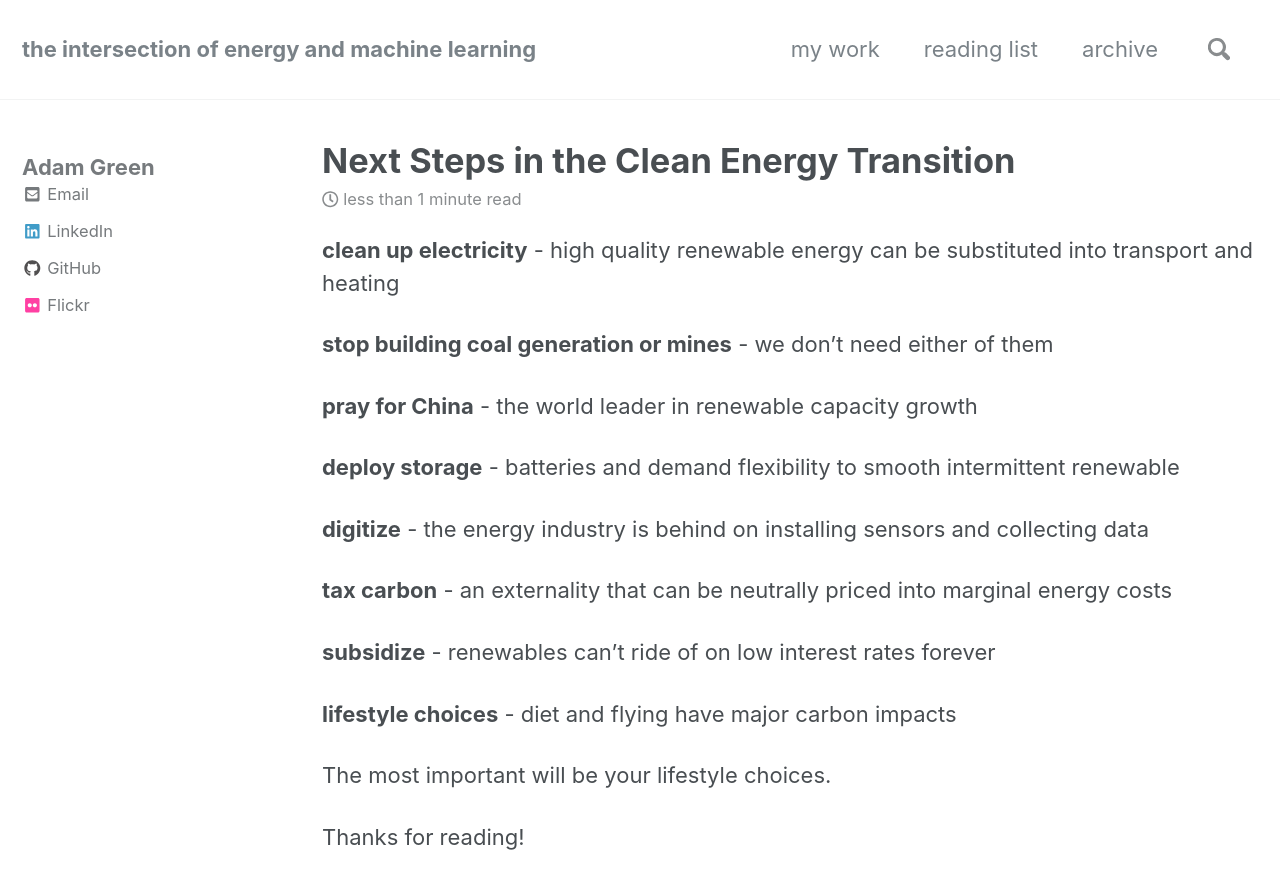
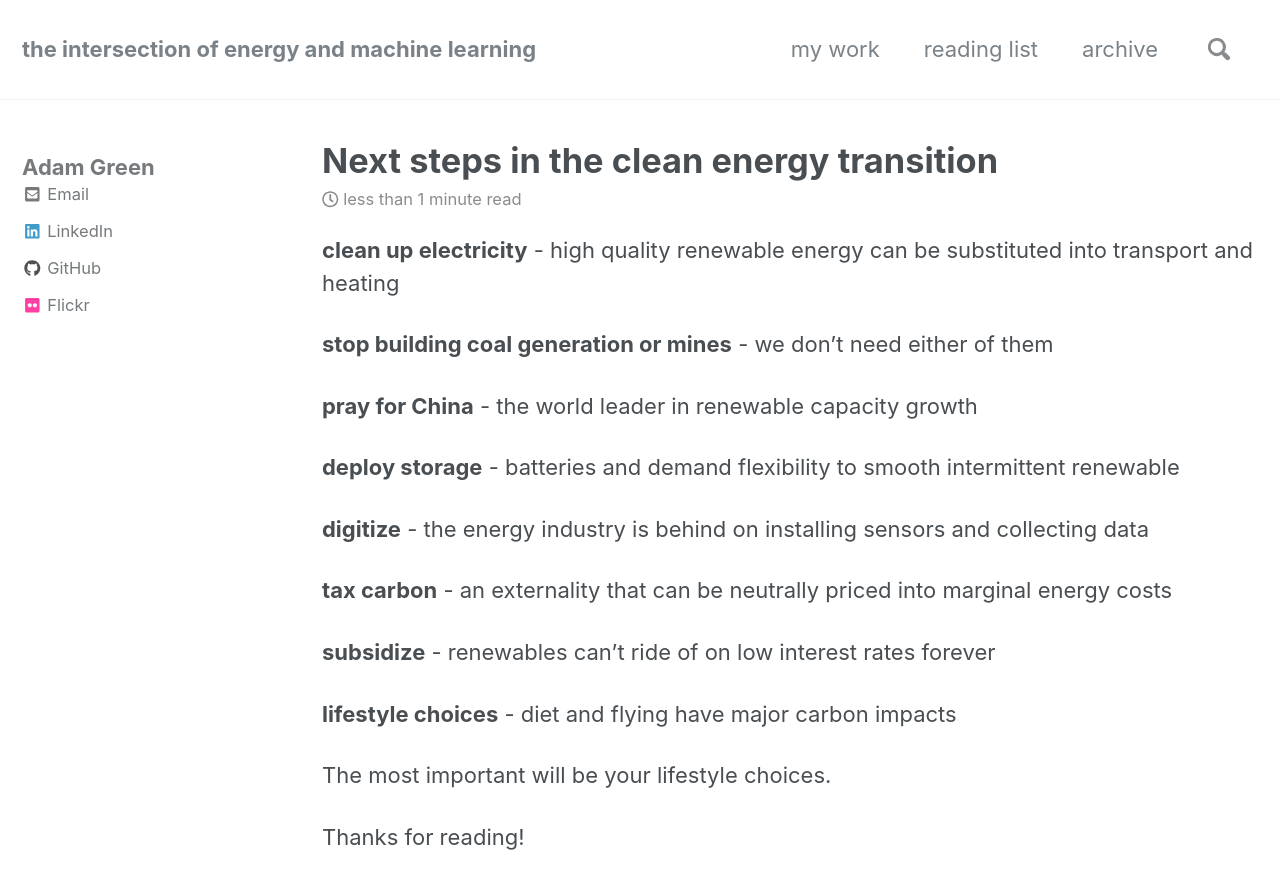
Before and after one commit to ADGEfficiency/adgefficiency.github.io, a Jekyll site: the page built from _posts/2018-07-19-next-steps.md, in a window 1280 px wide and 900 px high. Shown: the top 889 px of the window. Built offline with Jekyll 4.4.1, drawn with Linux system fonts in a browser that asks for light colours; nearby versions of some CDN libraries.

Commit message:
drafting

```diff
--- a/_posts/2018-07-19-next-steps.md
+++ b/_posts/2018-07-19-next-steps.md
@@ -1,5 +1,5 @@
 ---
-title: 'Next Steps in the Clean Energy Transition'
+title: 'Next steps in the clean energy transition'
 date: 2018-07-19
 categories:
 - Energy
```
